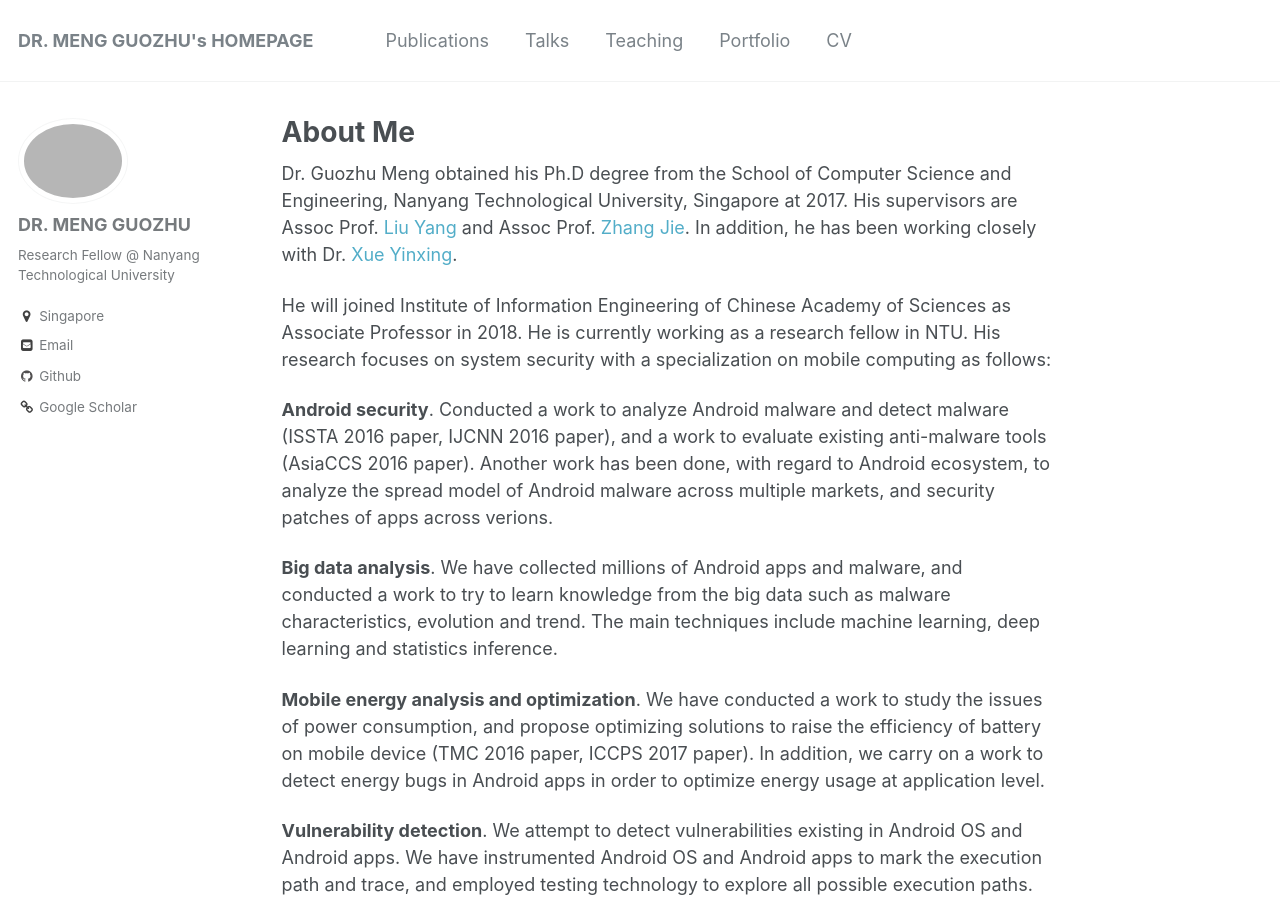
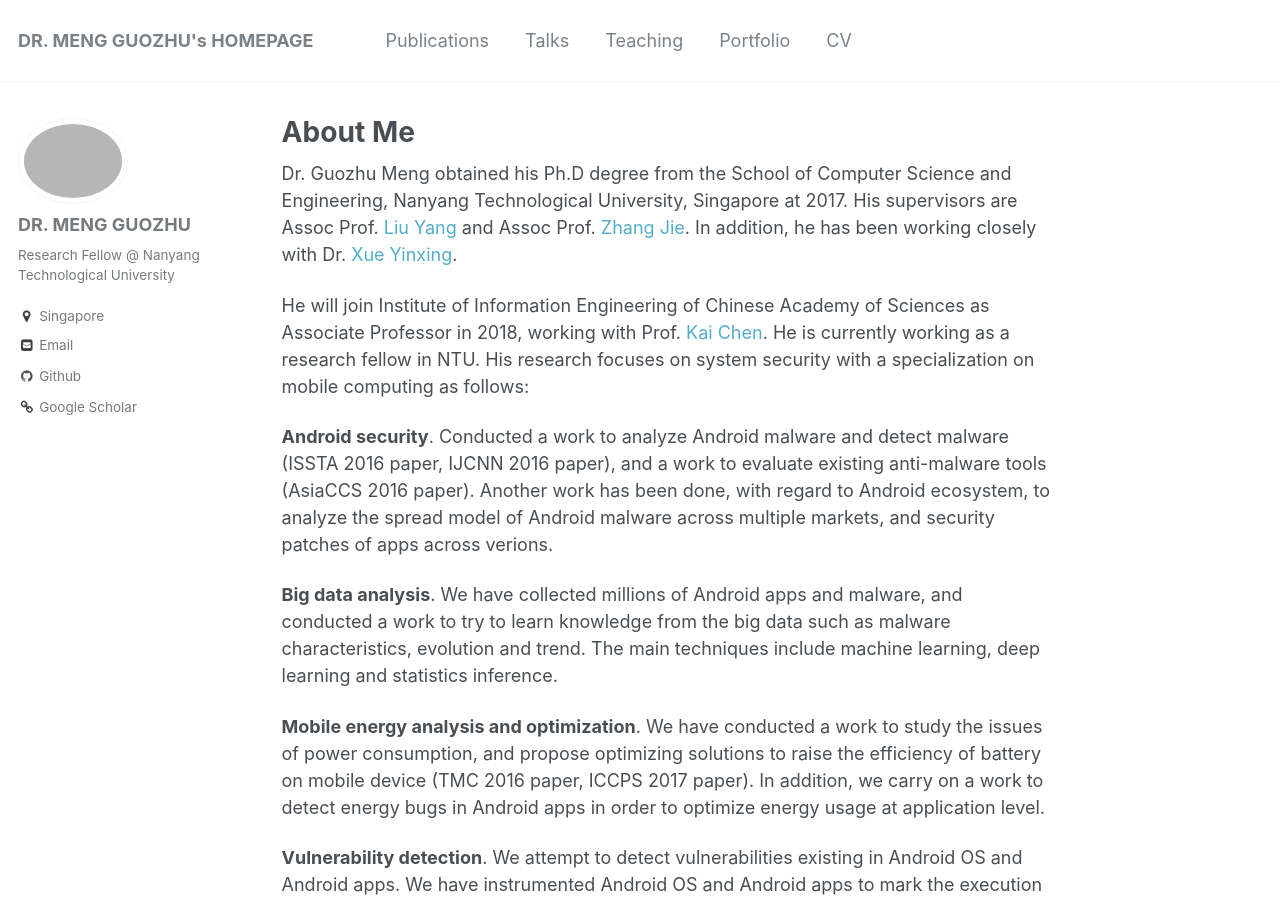
Before and after one commit to impillar/impillar.github.io, a Jekyll site: the page built from _pages/about.md, in a window 1280 px wide and 900 px high. Built offline with Jekyll 4.4.1, drawn with Linux system fonts in a browser that asks for light colours.

Commit message:
Update the abou

```diff
--- a/_includes/archive-publication.html
+++ b/_includes/archive-publication.html
@@ -50,6 +50,7 @@
 		{% if post.page %}
 			,&nbsp;pp. {{ post.page }}
 		{% endif %}
+
 		{% if post.bib and post.paperurl %}
 			.&nbsp;[ <span style="font-size:12px"><a href="{{ post.paperurl }}" style="color:blue">PDF</a> | <a href="{{ post.bib }}" style="color:blue">BIB</a></span> ]
 		{% elsif post.bib %}
--- a/_pages/about.md
+++ b/_pages/about.md
@@ -10,7 +10,7 @@ redirect_from:
 
 Dr. Guozhu Meng obtained his Ph.D degree from the School of Computer Science and Engineering, Nanyang Technological University, Singapore at 2017. His supervisors are Assoc Prof. [Liu Yang](http://www.ntu.edu.sg/home/yangliu/) and Assoc Prof. [Zhang Jie](http://www.ntu.edu.sg/home/zhangj/). In addition, he has been working closely with Dr. [Xue Yinxing](https://sites.google.com/site/yinxingxue/).
 
-He will joined Institute of Information Engineering of Chinese Academy of Sciences as Associate Professor in 2018. He is currently working as a research fellow in NTU. His research focuses on system security with a specialization on mobile computing as follows:
+He will join Institute of Information Engineering of Chinese Academy of Sciences as Associate Professor in 2018, working with Prof. [Kai Chen](http://www.kaichen.org). He is currently working as a research fellow in NTU. His research focuses on system security with a specialization on mobile computing as follows:
 
 **Android security**. Conducted a work to analyze Android malware and detect malware (ISSTA 2016 paper, IJCNN 2016 paper), and a work to evaluate existing anti-malware tools (AsiaCCS 2016 paper). Another work has been done, with regard to Android ecosystem, to analyze the spread model of Android malware across multiple markets, and security patches of apps across verions.
 
```
